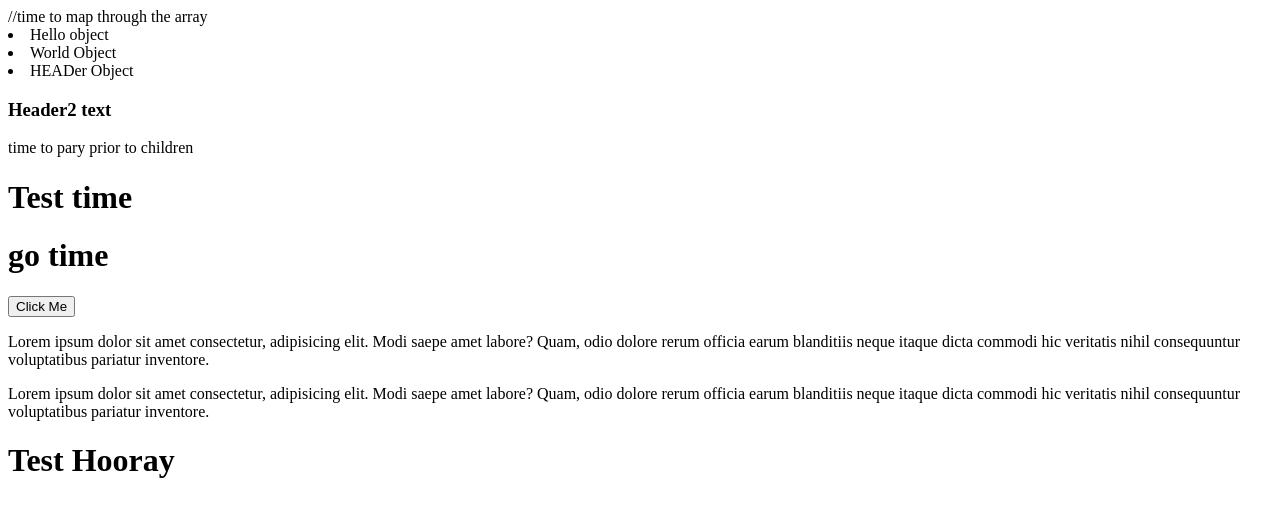
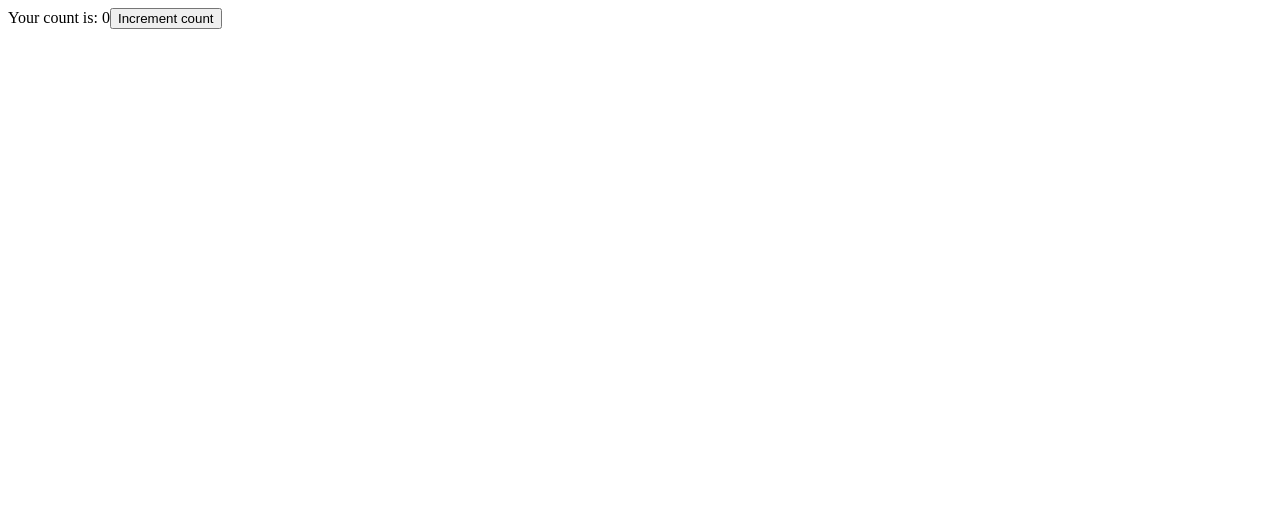
Before and after one commit to Rxjas/react-practice, a React (Create React App) app: page / in a window 1280 px wide. Shown: the top 516 px of the page. Built offline with nearby package versions, Linux system fonts and the light colour scheme.

Commit message:
Messing around with state

```diff
--- a/src/App.js
+++ b/src/App.js
@@ -1,36 +1,26 @@
-import React from 'react'
-import Header from './header'
-import Header2 from './header2'
-import { Message, Message2 } from './message'
+import React, { Component } from 'react';
 
-const headerData = {text: 'Hello object', text1: 'World Object', text2: 'HEADer Object'};
+class App extends React.Component {
+  constructor(){
+    super();
 
+    this.state = {
+      count: 0
+    };
 
+    this.name = "testet tester"
+  }
 
-function App() {
-  return (
-    <>
-    //time to map through the array
-    {/* {headerData.map((data, index) => {
+  // Cant define return, working in an object
+  render() {
+    return(
+      <div>
+        Your count is: {this.state.count}
+        <button onClick={() => this.setState({ count: ++this.state.count })}>Increment count</button>
+      </div>
+    )
+  }
 
-      //return the header element per every item
-      return(
-        <Header2
-        text={data.text}
-        key={index}
-        ></Header2>
-      )
-    })} */}
-    <Header2 title='Header2 text' ></Header2>
-
-    <Header myTitle = "go time">
-      <h1>Test time</h1>
-    </Header>
-    <Message></Message>
-    <Message2></Message2>
-    <h1>Test Hooray</h1>
-    </>
-  );
-}
+};
 
 export default App;
```
